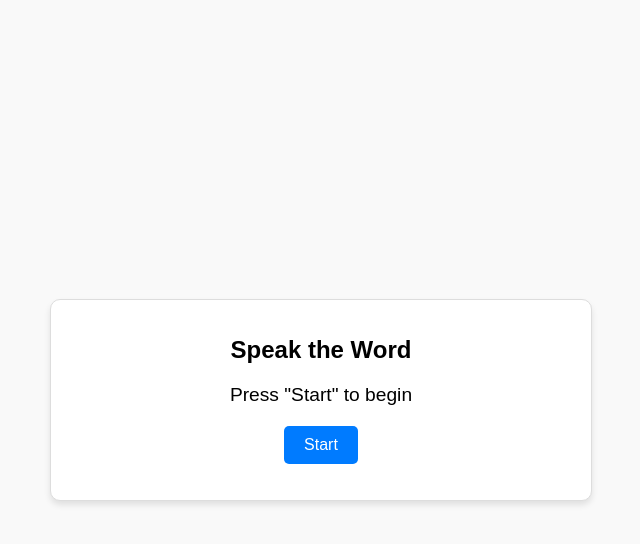
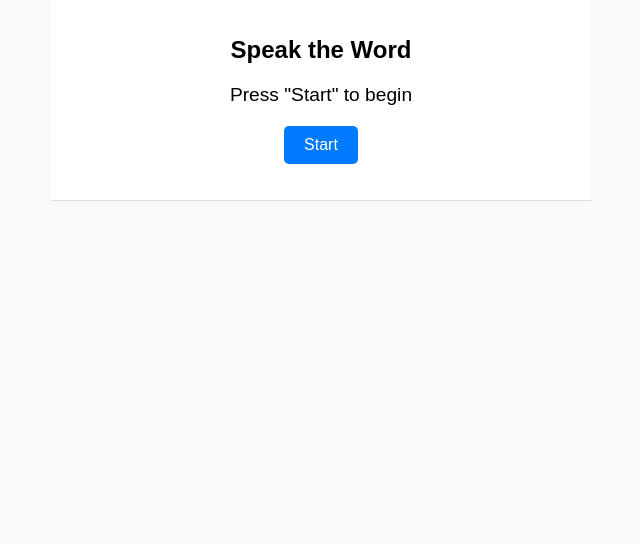
Before and after one commit to miamimanni/Speech-to-Text-Web-App, a plain HTML site: page index.html in a window 1280 px wide. Shown: the whole page, without its empty margins (319-959 px from the left). Drawn offline with Linux system fonts and the light colour scheme.

Commit message:
adjust style

```diff
--- a/styles.css
+++ b/styles.css
@@ -4,20 +4,19 @@ body {
   margin: 0;
   padding: 0;
   display: flex;
-  justify-content: center;
+  flex-direction: column;
   align-items: center;
+  justify-content: flex-start; /* Align elements at the top */
   height: 100vh;
 }
 
 .container {
   text-align: center;
-  width: 90%;
+  width: 100%;
   max-width: 500px;
   padding: 20px;
-  border: 1px solid #ddd;
-  border-radius: 10px;
+  border-bottom: 1px solid #ddd;
   background-color: #fff;
-  box-shadow: 0 4px 6px rgba(0, 0, 0, 0.1);
 }
 
 h1 {
```
